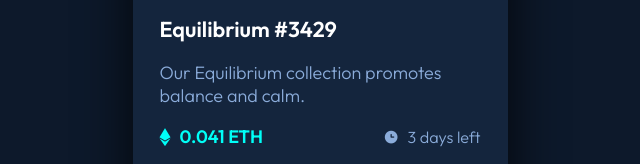
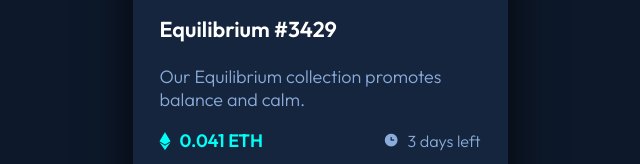
Before and after one commit to ekolpakova/nft-preview-card-component-main, a plain HTML site: page index.html in a window 1280 px wide. Shown: the part 448-612 px from the top of the page, 320-960 px from the left. Drawn offline with Linux system fonts and the light colour scheme; files whose address does not match are found by name.

Commit message:
Initial commit

```diff
--- a/css/index.css
+++ b/css/index.css
@@ -60,7 +60,7 @@ body {
     background-color: var(--very-dark-blue-main);
 }
 
-p {
+p, h2 {
     margin: 0;
 }
 
@@ -127,6 +127,7 @@ main {
     font-weight: 600;
     font-size: 1.2em;
     color: var(--white);
+    padding: 1em 0;
 }
 
 .card__description p {
```
